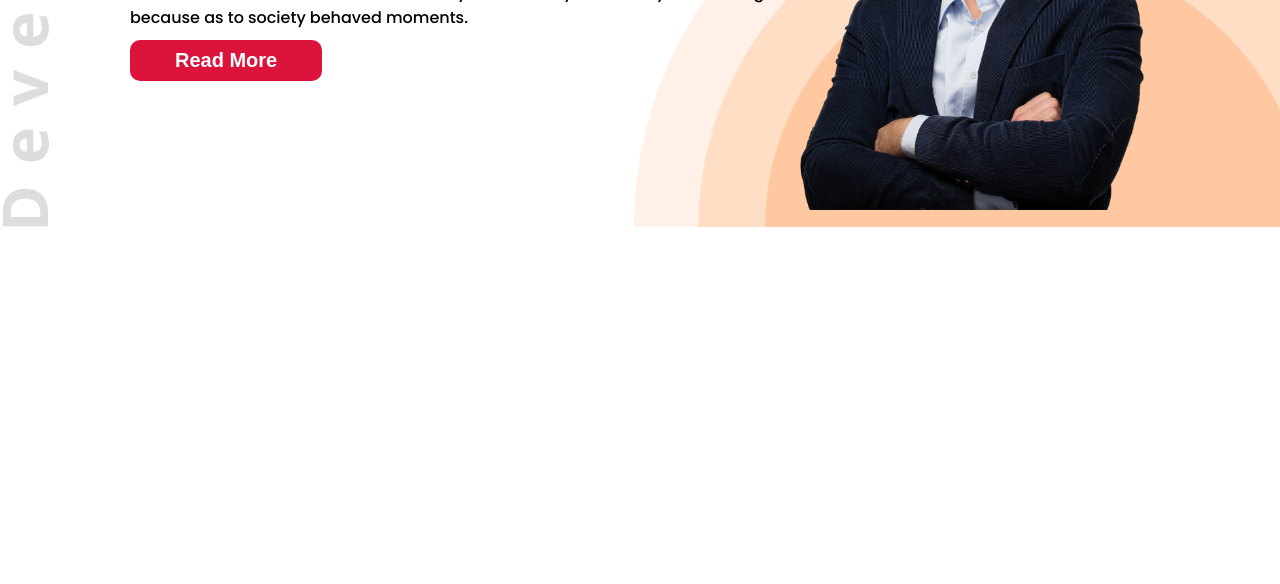
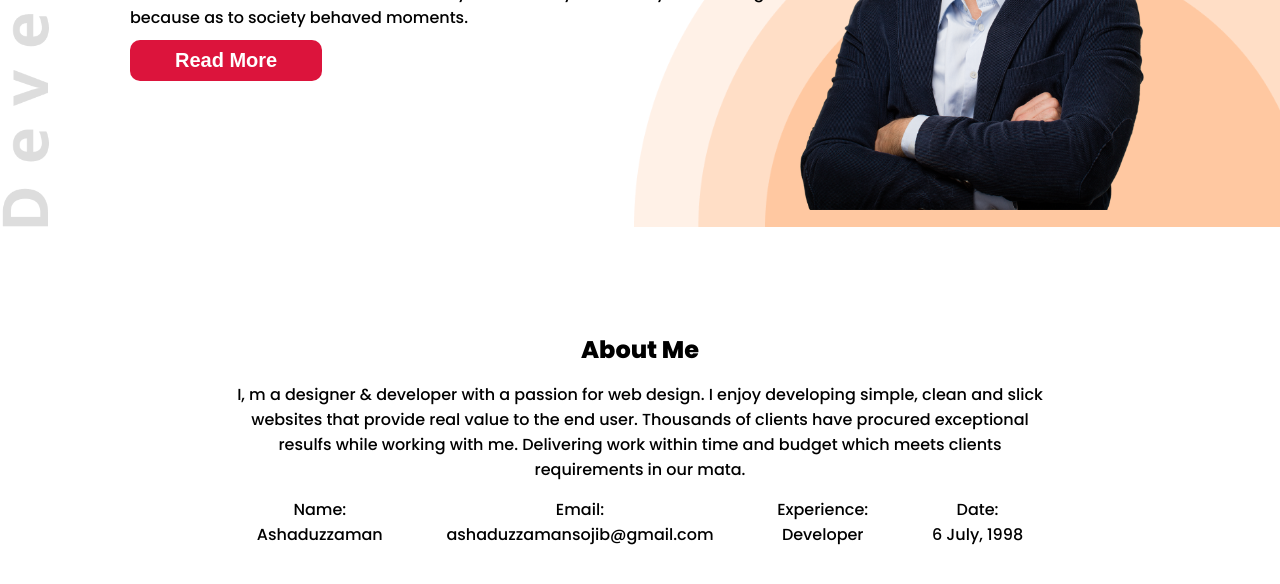
Before and after one commit to ashaansojib/my-final-portfolio, a plain HTML site: page index.html in a window 1280 px wide. Shown: the part 304-888 px from the top of the page. Before the commit the page ends 800 px from the top, so only its background shows below. Drawn offline with Linux system fonts and the light colour scheme.

Commit message:
about section complate

```diff
--- a/index.html
+++ b/index.html
@@ -40,10 +40,39 @@
                     <img src="images/hardy.png" alt="">
                 </div>
             </div>
-
         </div>
     </header>
-
-
+    <!-- Finally here close the full header area -->
+    <main id="our-main-container">
+        <section id="about-area">
+            <div class="container">
+                <div class="about-items">
+                    <h1 class="section-title">About Me</h1>
+                    <p>I, m a designer & developer with a passion for web design. I enjoy developing simple, clean and
+                        slick websites that provide real value to the end user. Thousands of clients have procured
+                        exceptional resulfs while working with me. Delivering work within time and budget which meets
+                        clients requirements in our mata.</p>
+                        <div class="experince-items">
+                            <div class="ex-col">
+                                <p>Name:</p>
+                                <p>Ashaduzzaman</p>
+                            </div>
+                            <div class="ex-col">
+                                <p>Email:</p>
+                                <p>ashaduzzamansojib@gmail.com</p>
+                            </div>
+                            <div class="ex-col">
+                                <p>Experience:</p>
+                                <p>Developer</p>
+                            </div>
+                            <div class="ex-col">
+                                <p>Date:</p>
+                                <p>6 July, 1998</p>
+                            </div>
+                        </div>
+                </div>
+            </div>
+        </section>
+    </main>
 </body>
 </html>
--- a/style.css
+++ b/style.css
@@ -54,3 +54,13 @@ header.main-header{
 .head-description p {
     padding-bottom: 10px;
 }
+/* About Section Style */
+.about-items {
+    text-align: center;
+    padding: 105px;
+}.experince-items {
+    display: flex;
+    justify-content: space-around;
+}.about-items > p {
+    padding: 15px 0px;
+}
```
